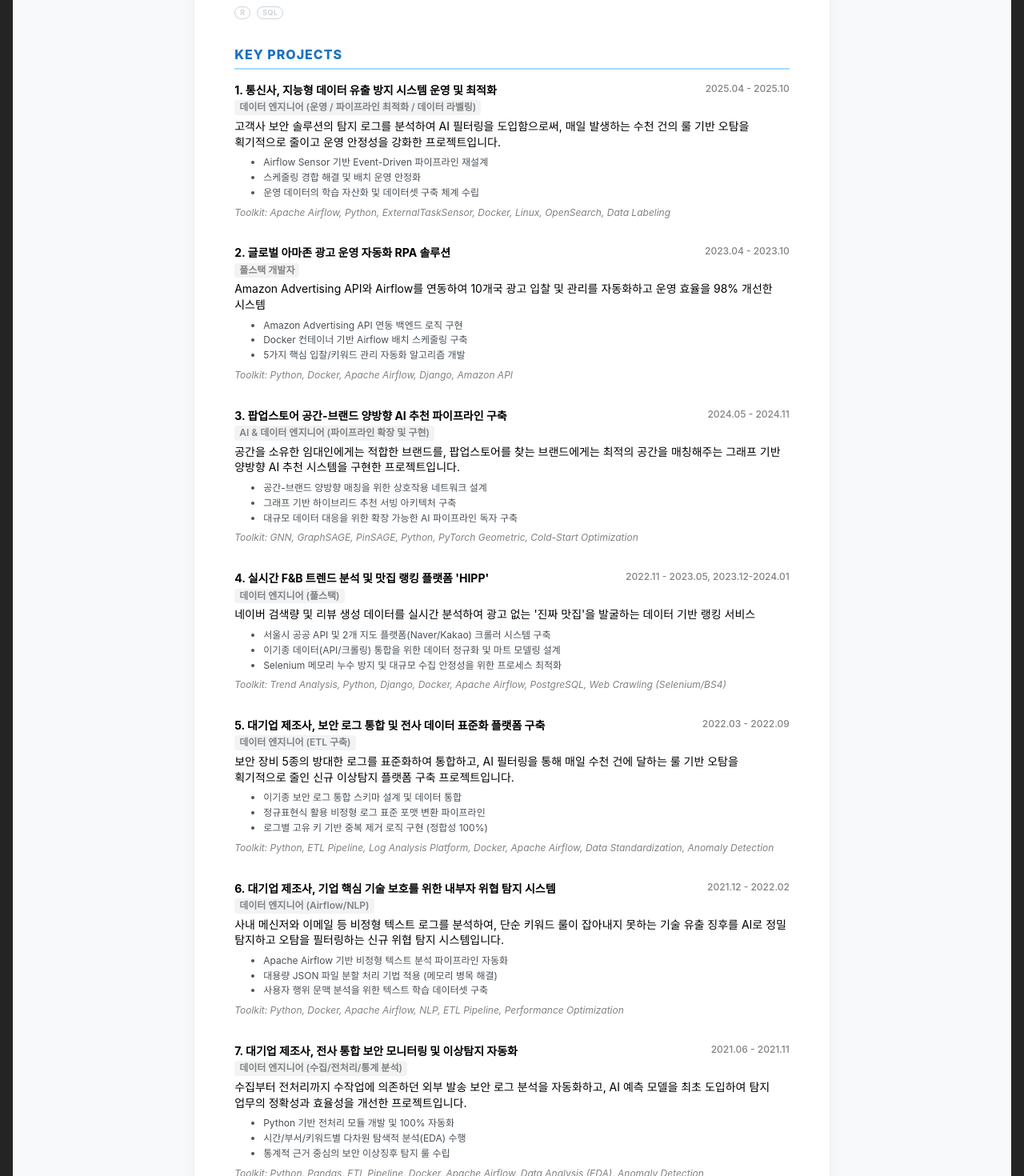
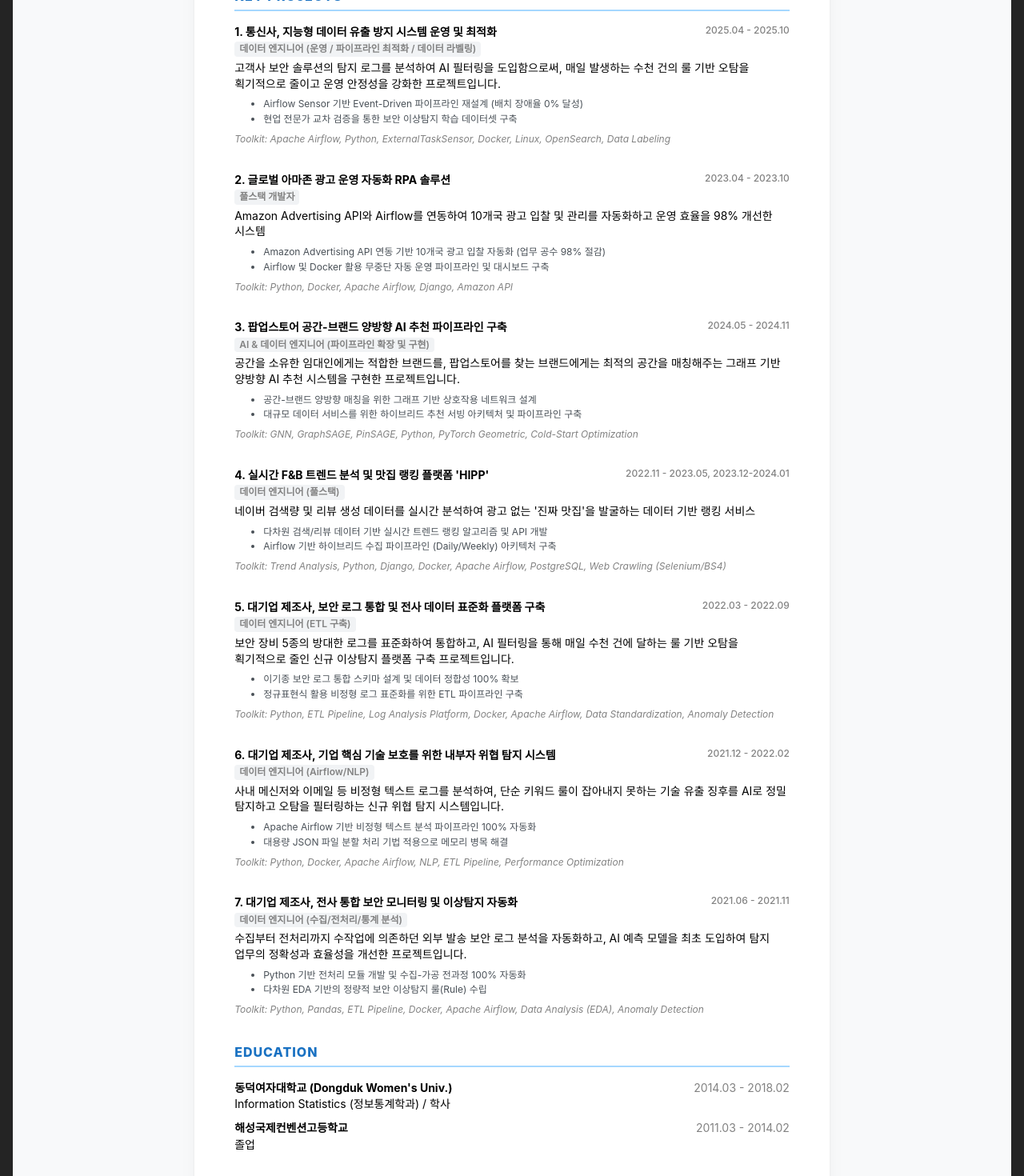
Before and after one commit to jisxo/jisxo-portfolio, a Next.js app: page /resume in a window 1280 px wide. Shown: the part 1720-3190 px from the top of the page at 80% size. Built offline with nearby package versions, Linux system fonts and the light colour scheme; no server answers.

Commit message:
Condense: Resume and Project bullets (Limit to 2)

```diff
--- a/src/data/projects/amazon.ts
+++ b/src/data/projects/amazon.ts
@@ -26,8 +26,7 @@
 심야 및 공휴일에도 가동되는 **24/7 자동화 체제**를 통해 광고 운영의 일관성을 확보하고, 담당자가 전략적 의사결정에 집중할 수 있는 환경을 조성했습니다.`
     },
     contributions: [
-        'Amazon Advertising API 연동 백엔드 로직 구현',
-        'Docker 컨테이너 기반 Airflow 배치 스케줄링 구축',
-        '5가지 핵심 입찰/키워드 관리 자동화 알고리즘 개발'
+        'Amazon Advertising API 연동 기반 10개국 광고 입찰 자동화 (업무 공수 98% 절감)',
+        'Airflow 및 Docker 활용 무중단 자동 운영 파이프라인 및 대시보드 구축'
     ]
 };
--- a/src/data/projects/insider.ts
+++ b/src/data/projects/insider.ts
@@ -21,8 +21,7 @@
 지연 없는 실시간 처리 체계를 완성함으로써, 기술 유출 시도를 선제적으로 방어하고 기업 평판 및 핵심 자산을 보호하는 **강력한 보안 관제 체계**를 확립했습니다.`
     },
     contributions: [
-        'Apache Airflow 기반 비정형 텍스트 분석 파이프라인 자동화',
-        '대용량 JSON 파일 분할 처리 기법 적용 (메모리 병목 해결)',
-        '사용자 행위 문맥 분석을 위한 텍스트 학습 데이터셋 구축'
+        'Apache Airflow 기반 비정형 텍스트 분석 파이프라인 100% 자동화',
+        '대용량 JSON 파일 분할 처리 기법 적용으로 메모리 병목 해결'
     ]
 };
--- a/src/data/projects/integration.ts
+++ b/src/data/projects/integration.ts
@@ -19,8 +19,7 @@
         result: `이를 통해 원천 데이터와 적재 데이터 간의 **정합성 100%**를 달성했으며, 오탐을 최소화하여 이상탐지 모니터링 업무 효율을 높이고 향후 신규 장비 추가 시 즉시 대응 가능한 **확장성 있는 데이터 구조**를 완성했습니다.`
     },
     contributions: [
-        '이기종 보안 로그 통합 스키마 설계 및 데이터 통합',
-        '정규표현식 활용 비정형 로그 표준 포맷 변환 파이프라인',
-        '로그별 고유 키 기반 중복 제거 로직 구현 (정합성 100%)'
+        '이기종 보안 로그 통합 스키마 설계 및 데이터 정합성 100% 확보',
+        '정규표현식 활용 비정형 로그 표준화를 위한 ETL 파이프라인 구축'
     ]
 };
--- a/src/data/projects/log.ts
+++ b/src/data/projects/log.ts
@@ -20,8 +20,7 @@
         result: `수동 데이터 추출 공수를 최소화하여 분석 효율을 극대화했으며, 통계적 근거 기반의 **정량적 탐지 룰(Rule)**을 도출하여 보안 관제 고도화의 핵심 기반을 완성했습니다.`
     },
     contributions: [
-        'Python 기반 전처리 모듈 개발 및 100% 자동화',
-        '시간/부서/키워드별 다차원 탐색적 분석(EDA) 수행',
-        '통계적 근거 중심의 보안 이상징후 탐지 룰 수립'
+        'Python 기반 전처리 모듈 개발 및 수집-가공 전과정 100% 자동화',
+        '다차원 EDA 기반의 정량적 보안 이상탐지 룰(Rule) 수립'
     ]
 };
--- a/src/data/projects/restaurant.ts
+++ b/src/data/projects/restaurant.ts
@@ -36,8 +36,7 @@
         result: `데이터 가치 창출: 파편화된 리뷰와 검색 데이터를 결합하여, 단순 정보가 아닌 '유행'이라는 동적 통찰을 도출하는 데이터 제품 완성.`
     },
     contributions: [
-        '서울시 공공 API 및 2개 지도 플랫폼(Naver/Kakao) 크롤러 시스템 구축',
-        '이기종 데이터(API/크롤링) 통합을 위한 데이터 정규화 및 마트 모델링 설계',
-        'Selenium 메모리 누수 방지 및 대규모 수집 안정성을 위한 프로세스 최적화'
+        '다차원 검색/리뷰 데이터 기반 실시간 트렌드 랭킹 알고리즘 및 API 개발',
+        'Airflow 기반 하이브리드 수집 파이프라인 (Daily/Weekly) 아키텍처 구축'
     ]
 };
--- a/src/data/projects/retail_gnn.ts
+++ b/src/data/projects/retail_gnn.ts
@@ -22,8 +22,7 @@
 신규 데이터에 대해서도 **즉각적인 양방향 추천**이 가능한 시스템을 구축하여 플랫폼의 매칭 정확도를 높였으며, 실제 서비스 탑재가 가능한 수준의 기술 검증을 성공적으로 마쳤습니다.`
     },
     contributions: [
-        '공간-브랜드 양방향 매칭을 위한 상호작용 네트워크 설계',
-        '그래프 기반 하이브리드 추천 서빙 아키텍처 구축',
-        '대규모 데이터 대응을 위한 확장 가능한 AI 파이프라인 독자 구축'
+        '공간-브랜드 양방향 매칭을 위한 그래프 기반 상호작용 네트워크 설계',
+        '대규모 데이터 서비스를 위한 하이브리드 추천 서빙 아키텍처 및 파이프라인 구축'
     ]
 };
--- a/src/data/projects/telecom.ts
+++ b/src/data/projects/telecom.ts
@@ -23,8 +23,7 @@
 더불어 휘발되던 운영 데이터를 **재학습 가능한 핵심 자산**으로 전환하여, 지속적인 AI 모델 성능 고도화를 위한 프로세스를 수립했습니다.`
     },
     contributions: [
-        'Airflow Sensor 기반 Event-Driven 파이프라인 재설계',
-        '스케줄링 경합 해결 및 배치 운영 안정화',
-        '운영 데이터의 학습 자산화 및 데이터셋 구축 체계 수립'
+        'Airflow Sensor 기반 Event-Driven 파이프라인 재설계 (배치 장애율 0% 달성)',
+        '현업 전문가 교차 검증을 통한 보안 이상탐지 학습 데이터셋 구축'
     ]
 };
--- a/src/data/resume/experience.ts
+++ b/src/data/resume/experience.ts
@@ -8,8 +8,7 @@
         summary: '대기업 통신사 보안 관제 솔루션 운영 및 AI 필터링 고도화',
         bullets: [
             '에어플로우 센서 기반 이벤트 구동 파이프라인 재설계로 운영 장애율 0% 달성',
-            '룰 기반 탐지에 AI 예측 모델을 결합한 오탐 필터링 체계 고도화',
-            '운영 데이터를 재학습 데이터로 전환하기 위한 학습 데이터셋 구축 체계 수립'
+            '룰 기반 탐지에 AI 예측 모델을 결합한 오탐 필터링 체계 고도화'
         ]
     },
     {
@@ -19,9 +18,7 @@
         summary: '대규모 보안 로그 통합 및 비정형 텍스트 기반 이상징후 탐지 시스템 구축',
         bullets: [
             '이기종 보안 로그 표준화 및 ETL 파이프라인 구축 (정합성 100% 달성)',
-            '비정형 텍스트(메신저/메일) 문맥 분석을 위한 NLP 파이프라인 및 메모리 병목 해결',
-            '아마존 글로벌 광고 운영 자동화 RPA 구축으로 업무 공수 98% 절감',
-            '팝업스토어 공간-브랜드 양방향 AI 추천 파이프라인 및 서비스 PoC 구현'
+            '아마존 글로벌 광고 운영 자동화 RPA 구축으로 업무 공수 98% 절감'
         ],
         skills: ['Python', 'Apache Airflow', 'GNN', 'NLP', 'Docker', 'RPA']
     },
```
